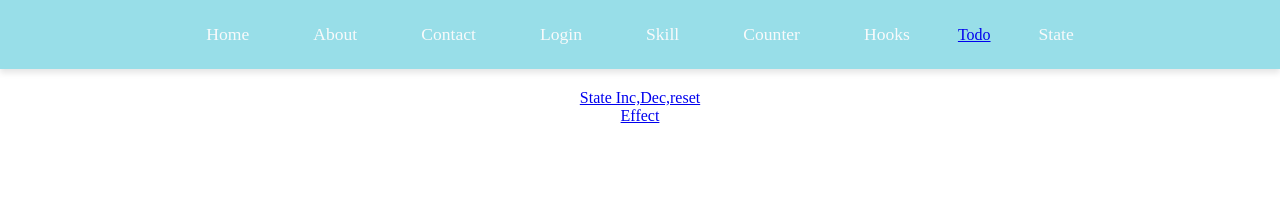
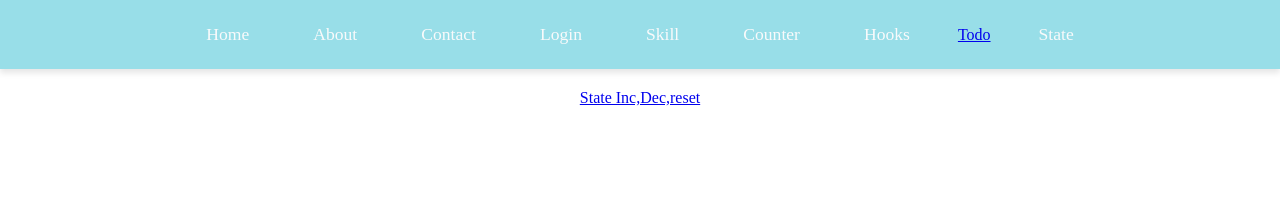
Before and after one commit to Gowri0504/MERN20255, a React (Vite) app in the folder vite-gowri/: page /hooks in a window 1280 px wide. Shown: the top 197 px of the page. Built offline with nearby package versions, Linux system fonts and the light colour scheme.

Commit message:
completed

```diff
--- a/vite-gowri/src/App.jsx
+++ b/vite-gowri/src/App.jsx
@@ -10,7 +10,7 @@ import Navbar from './component/Navbar'
 import { Routes, Route } from 'react-router-dom'
 import State from './hooks/State'
 import Hooks from './pages/Hooks'
-import Effect from './hooks/Effect'
+// import Effect from './hooks/Effect'
 import Ref from "./hooks/Ref"
 import Todo from './component/Todo' // ✅ Correct if hooks is in the same folder (src)
 const App = () => {
@@ -38,7 +38,7 @@ const App = () => {
         <Route path='/counter' element={<Counter />} />
         <Route path='/hooks' element={<Hooks />} />
         <Route path='/state' element={<State />} />
-        <Route path='/effect' element={<Effect />} />
+        {/* <Route path='/effect' element={<Effect />} /> */}
         <Route path='/ref' element={<Ref />} />
         <Route path='/todo' element={<Todo />} />
       </Routes>
--- a/vite-gowri/src/pages/Hooks.jsx
+++ b/vite-gowri/src/pages/Hooks.jsx
@@ -5,7 +5,7 @@ const Hooks = () => {
   return (
       <div style={{ display: 'flex', flexDirection: 'column', alignItems: 'center', marginTop: '20px' }}>
         <Link to='/State'>State Inc,Dec,reset</Link>
-        <Link to='/Effect'>Effect</Link>
+        {/* <Link to='/Effect'>Effect</Link> */}
       </div>
   )
 }
```
